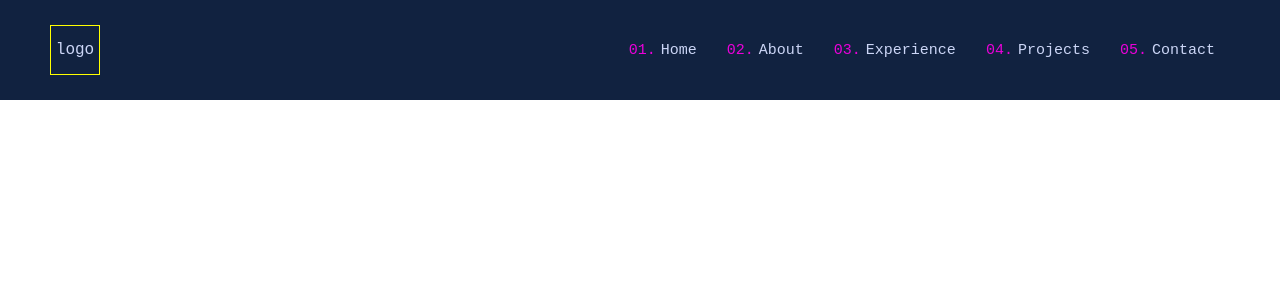
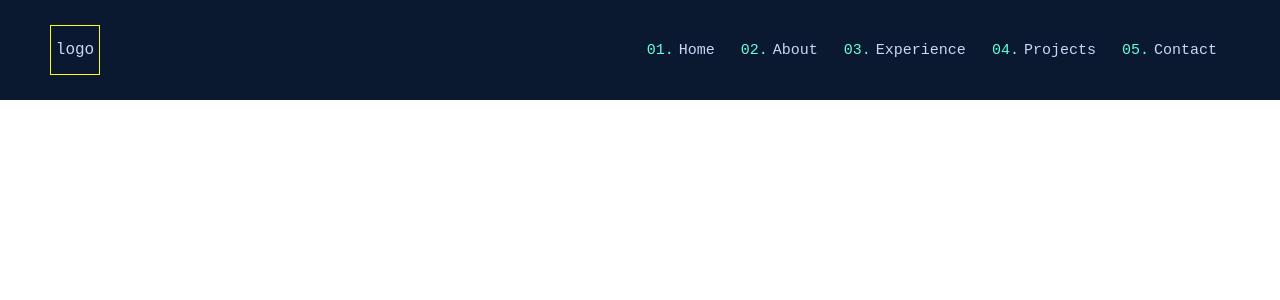
Before and after one commit to Glabdugrib/simone-sada, a Vue app: page /en in a window 1280 px wide. Shown: the top 300 px of the page. Built offline with nearby package versions, Linux system fonts and the light colour scheme.

Commit message:
Minor fixes

```diff
--- a/src/assets/scss/_variables.scss
+++ b/src/assets/scss/_variables.scss
@@ -1,14 +1,16 @@
 // $primary-bg: rgba(10, 25, 47, 0.85);
 // $primary-bg: #091833;
 // $primary-bg: #120052;
-$primary-bg: rgb(17, 34, 64);
+// $primary-bg: rgb(17, 34, 64);
+$primary-bg: #0A192F;
 
-$secundary-bg: #133E7C;
+// $secundary-bg: #133E7C;
+$secundary-bg: #112240;
 // $secundary-bg: rgb(17, 34, 64);
 
 
-// $highlight: #64FFDA;
-$highlight: #EA00D9;
+$highlight: #64FFDA;
+// $highlight: #EA00D9;
 // $highlight: #0ABDC6;
 // $highlight: #B537F2;
 // $highlight: #E92EFB;
--- a/src/components/Header.vue
+++ b/src/components/Header.vue
@@ -61,6 +61,8 @@ export default {
 @import '../assets/scss/_variables.scss';
 @import '../assets/scss/style.scss';
 
+// [TODO] animazione navbar, trasparenza
+
 #header {
    position: fixed;
    top: 0;
@@ -96,7 +98,7 @@ export default {
             display: contents;
 
             li {
-               margin: 0 5px;
+               margin: 0 3px;
                font-size: 15px;
 
                a {
```
